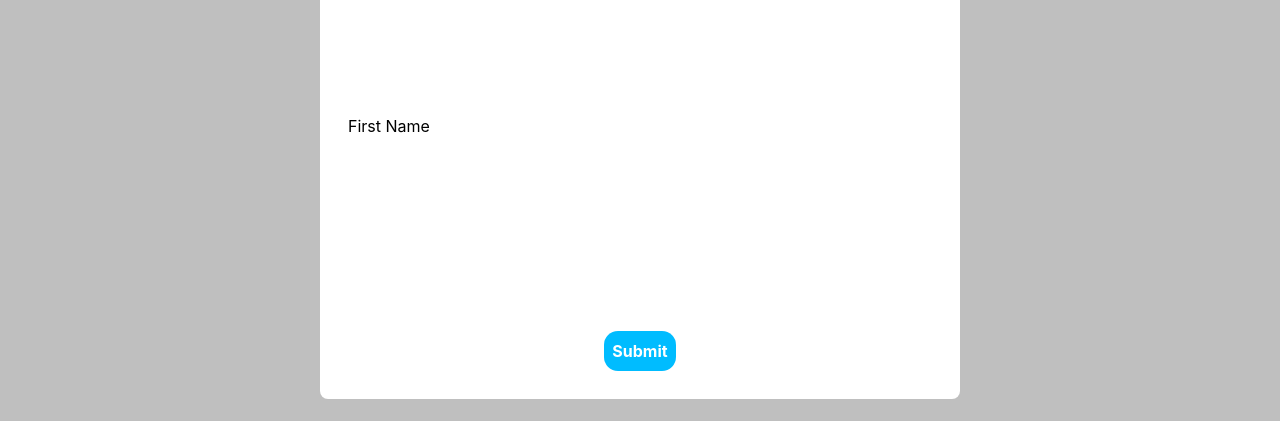
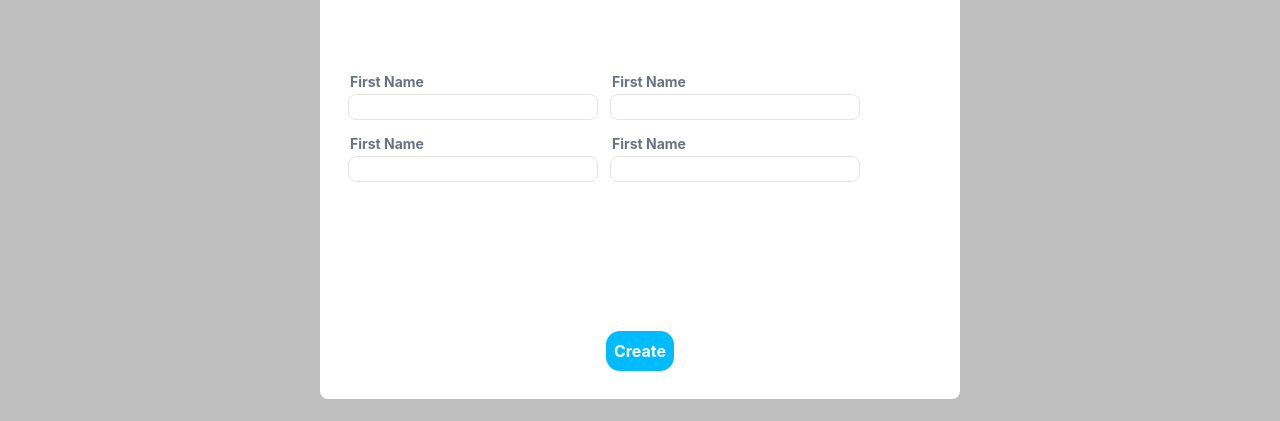
Before and after one commit to vroffice236/vrma-school-dashboard, a Next.js app: page /students in a window 1280 px wide. Both pictures are taken after a click on the button "Add". Shown: the part 268-689 px from the top of the page. Built offline with nearby package versions, Linux system fonts and the light colour scheme; no server answers; the database is empty.

Commit message:
Student Form Design Update

```diff
--- a/components/forms/AddStudenForm.tsx
+++ b/components/forms/AddStudenForm.tsx
@@ -35,16 +35,39 @@ const AddStudenForm = () => {
       {/* Form Header */}
       <h1 className='text-xl font-bold'>Add a New Student</h1>
       {/* Form Fields */}
-      <div className='flex flex-wrap'>
+      <div className='flex flex-wrap gap-3'>
 
-        <label htmlFor="First Name">First Name</label>
-        <input type="text" {...register("firstName")} />
-        {errors.firstName?.message && <p>{errors.firstName?.message}</p>}
-        {state.error && <span className='text-red-500'>Something went wrong!</span>}
+        <div className='flex flex-col'>
+          <label className="text-sm text-gray-500 font-bold p-0.5">First Name</label>
+          <input className="border-1 rounded-md" type="text" {...register("firstName")} />
+          {errors.firstName?.message && <p className='text-xs p-1 text-red-500'>{errors.firstName?.message}</p>}
+          {state.error && <span className='text-red-500'>Something went wrong!</span>}
+        </div>
+
+        <div className='flex flex-col'>
+          <label className="text-sm text-gray-500 font-bold p-0.5">First Name</label>
+          <input className="border-1 rounded-md" type="text" {...register("firstName")} />
+          {errors.firstName?.message && <p className='text-xs p-1 text-red-500'>{errors.firstName?.message}</p>}
+          {state.error && <span className='text-red-500'>Something went wrong!</span>}
+        </div>
+
+        <div className='flex flex-col'>
+          <label className="text-sm text-gray-500 font-bold p-0.5">First Name</label>
+          <input className="border-1 rounded-md" type="text" {...register("firstName")} />
+          {errors.firstName?.message && <p className='text-xs p-1 text-red-500'>{errors.firstName?.message}</p>}
+          {state.error && <span className='text-red-500'>Something went wrong!</span>}
+        </div>
+
+        <div className='flex flex-col'>
+          <label className="text-sm text-gray-500 font-bold p-0.5">First Name</label>
+          <input className="border-1 rounded-md" type="text" {...register("firstName")} />
+          {errors.firstName?.message && <p className='text-xs p-1 text-red-500'>{errors.firstName?.message}</p>}
+          {state.error && <span className='text-red-500'>Something went wrong!</span>}
+        </div>
 
       </div>
       {/* Form Submit */}
-      <button className='w-max font-bold text-white rounded-xl self-center p-2 bg-sky-400'>Submit</button>
+      <button className='w-max font-bold text-white rounded-xl self-center p-2 bg-sky-400'>Create</button>
     </form>
   )
 };
```
